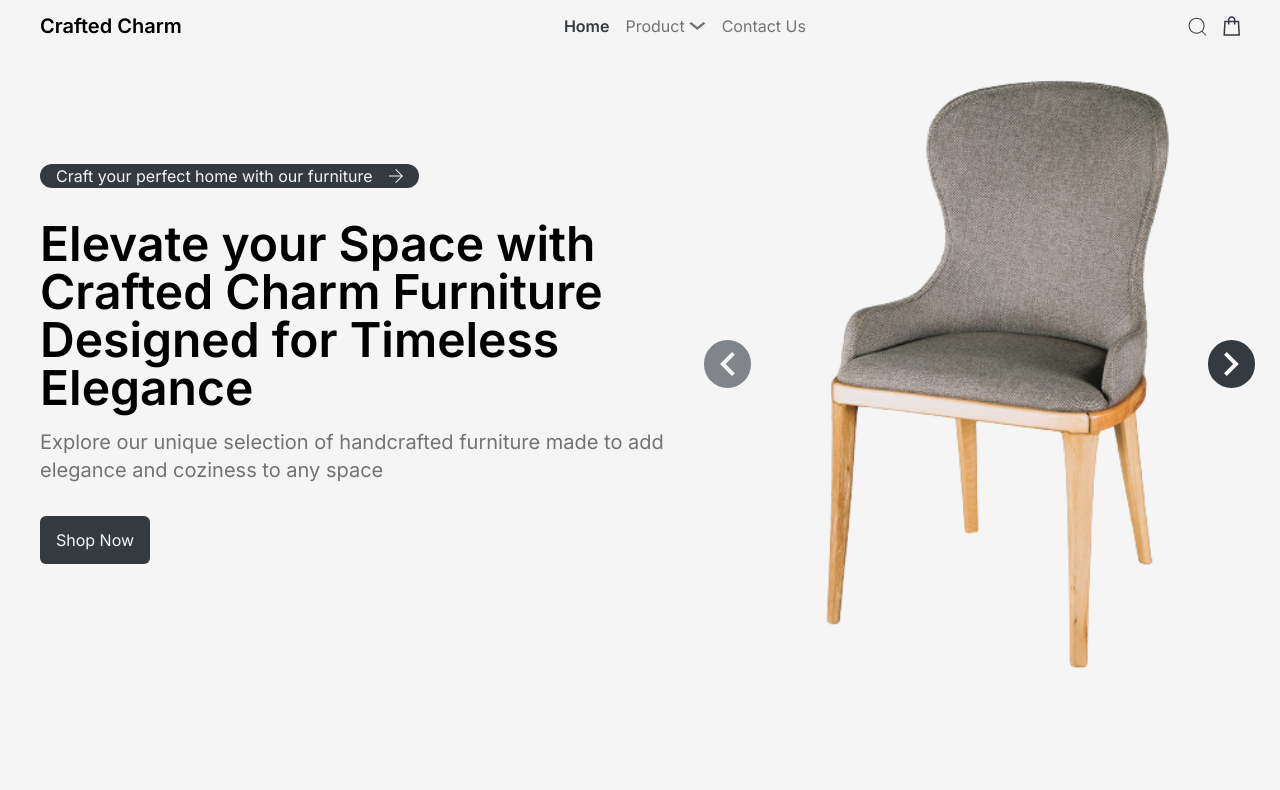
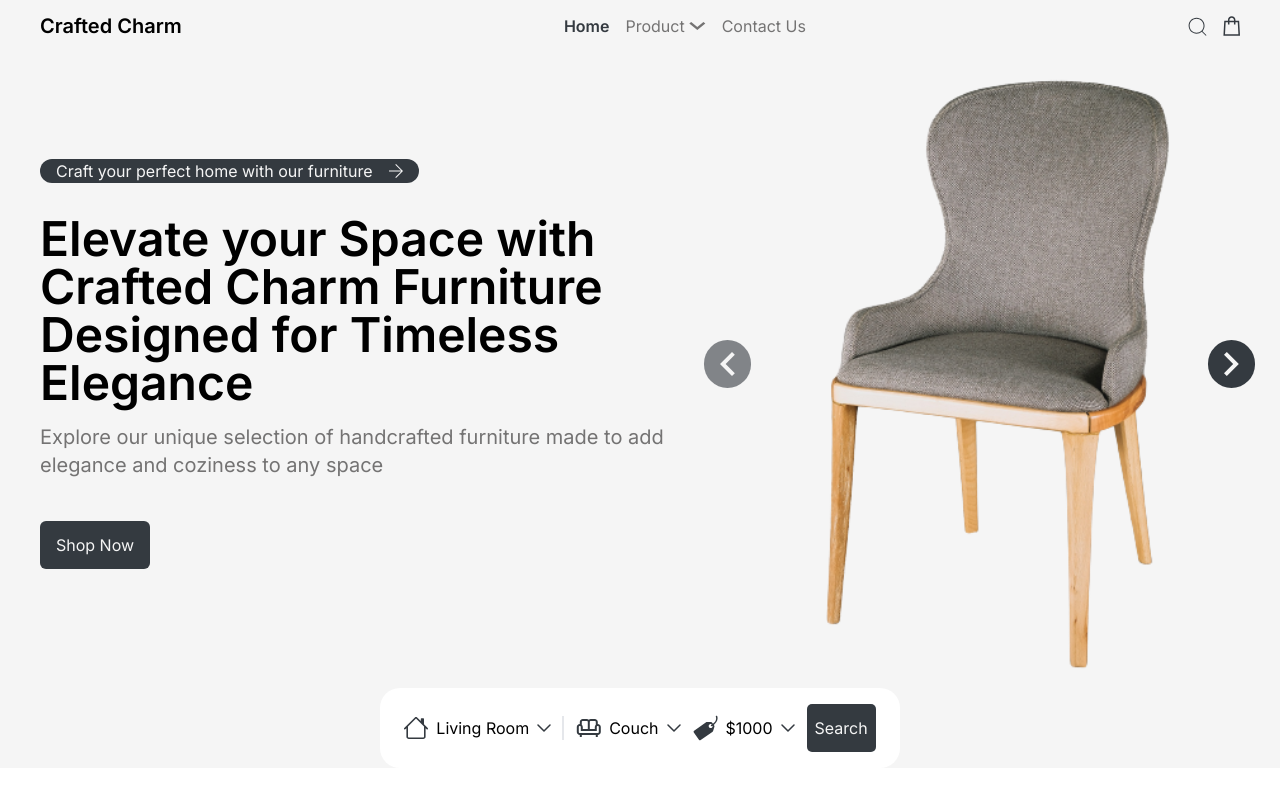
Before and after one commit to MazinoCodes/Crafted-Charm, a React (Vite) app: page / in a window 1280 px wide. Shown: the top 790 px of the page. Built offline with nearby package versions, Linux system fonts and the light colour scheme.

Commit message:
Hero Section Complete

```diff
--- a/src/Sections/Hero.jsx
+++ b/src/Sections/Hero.jsx
@@ -1,13 +1,17 @@
 import search from '../icons/Search Icon.svg'
 import shopping from '../icons/Shopping Icon.svg'
 import drop from '../icons/DropDownHero.svg'
+import dropdown from '../icons/Dropdown icon.svg'
 import heroimg from '../images/HeroImage.svg'
 import arrow from '../icons/Arrow.svg'
 import leftArrow from '../icons/LeftArrow.svg'
 import rightArrow from '../icons/RightArrow.svg'
+import couch from '../icons/Couch Icon.svg'
+import tag from '../icons/Shopping tag icon.svg'
+import home from '../icons/Home icon.svg'
 const Hero = () => {
   return (
-    <div className="flex flex-col w-[100vw] px-10 pt-3  h-[100vh]">
+    <div className="flex flex-col w-[100vw] px-10 pt-3 justify-center ">
       <div className="flex flex-row justify-between items-center">
         <h1 className="font-semibold text-xl">Crafted Charm</h1>
         <div className="flex flex-row gap-4 text-[#747373] ">
@@ -26,7 +30,7 @@ const Hero = () => {
           <div className="">
           <p className="bg-[#343A40] text-[#F5F5F5] flex flex-row items-center gap-4 w-fit px-4 rounded-[20px] ">Craft your perfect home with our furniture <img src={arrow} alt="" /></p>
           </div>
-         <div className="flex flex-col gap-4">
+         <div className="flex flex-col gap-4 mb-[10px]">
             <h1 className="text-5xl font-semibold">Elevate your Space with Crafted Charm Furniture Designed for Timeless Elegance</h1>
             <p className="text-[#747373] text-xl">Explore our unique selection of handcrafted furniture made to add elegance and coziness to any space</p>
          </div>
@@ -38,7 +42,12 @@ const Hero = () => {
           <img src={heroimg} alt="" />
           <button className="bg-[#343A40] px-4 py-3 rounded-[48px] "> <img src={rightArrow} alt="" /></button>
         </div>
-
+      </div>
+      <div className="w-fit bg-[white] flex flex-row justify-center items-center mx-auto gap-3 px-6 py-4 rounded-[20px]">
+        <p className="flex flex-row items-center gap-2 pr-[11px] border-r-2"> <img src={home} alt="" /> Living Room <img src={dropdown} alt="" /></p>
+        <p className="flex flex-row items-center gap-2"><img src={couch} alt="" /> Couch<img src={dropdown} alt="" /></p>
+        <p className="flex flex-row items-center gap-2"> <img src={tag} alt="" /> $1000<img src={dropdown} alt="" /></p>
+        <button className="bg-[#343A40] text-[#F5F5F5] py-3 px-2 rounded-[5px]">Search</button>
       </div>
     </div>
   )
```
